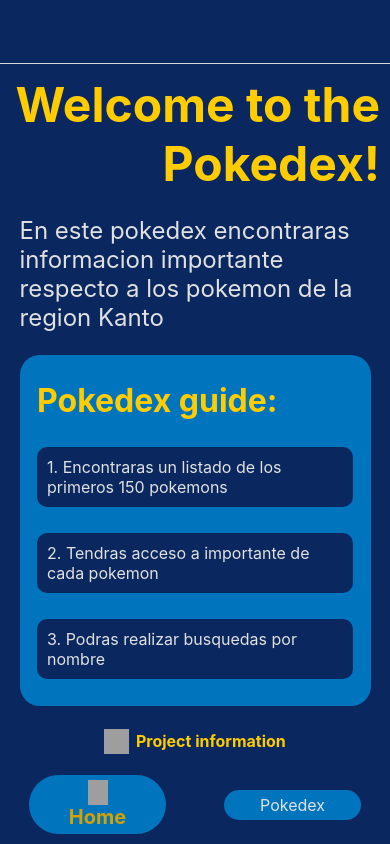
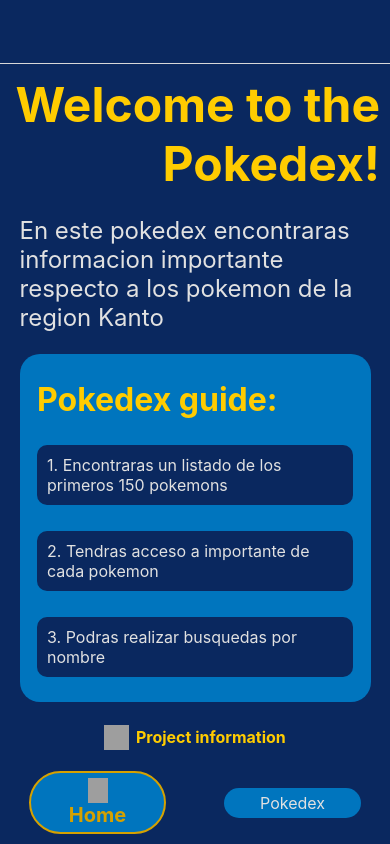
Before and after one commit to yasskate/pokedex, a React Native app: screen / in a window 390 px wide. Built offline with nearby package versions, Linux system fonts and the light colour scheme; grey boxes are pictures that could not be loaded.

Commit message:
Add border color on active tab bar

```diff
--- a/src/components/tabBar.js
+++ b/src/components/tabBar.js
@@ -44,7 +44,7 @@
             onPress={onPress}
             style={styles.tab}
           >
-            <View style={styles.tabContainer}>
+            <View style={[styles.tabContainer, { borderWidth: isFocused ? 2 : 0 }]}>
               {isFocused && (
                 <Image
                   source={{ uri: getUri(label) }}
@@ -75,6 +75,7 @@
     alignItems: 'center',
     justifyContent: 'center',
     backgroundColor: colors.blue,
+    borderColor: colors.hardYellow,
     flexGrow: 1,
     marginVertical: 10,
     paddingVertical: 5,
```
